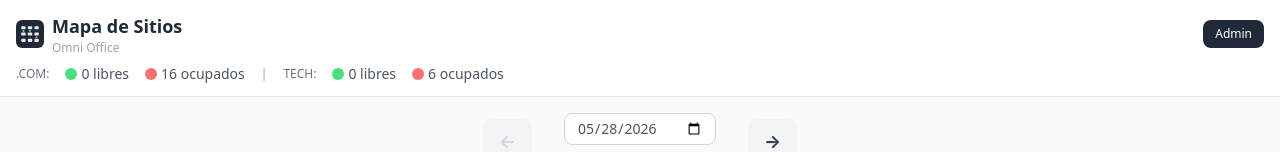
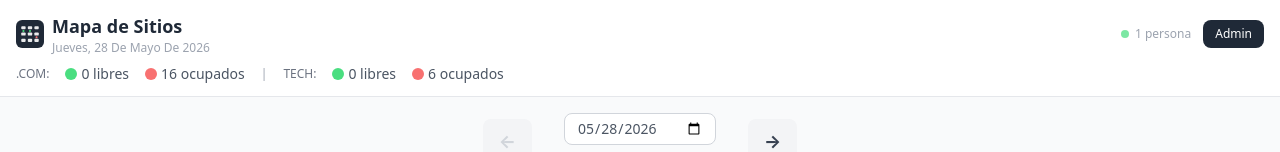
Before and after one commit to isaachuergabayon/seat-in-omni, a React (Vite) app: page /#/ in a window 1280 px wide. Shown: the top 152 px of the page. Built offline with nearby package versions, Linux system fonts and the light colour scheme; no server answers; the database is empty.

Commit message:
feat(ui): show readable date and live online user count in header

```diff
--- /dev/null
+++ b/src/hooks/usePresence.ts
@@ -0,0 +1,37 @@
+import { useEffect, useState } from 'react'
+import { ref, onValue, set, onDisconnect, serverTimestamp } from 'firebase/database'
+import { db } from '../firebase'
+
+function generateSessionId(): string {
+  return Math.random().toString(36).slice(2, 10)
+}
+
+const SESSION_ID = generateSessionId()
+
+export function usePresence(): number {
+  const [count, setCount] = useState(1)
+
+  useEffect(() => {
+    const sessionRef = ref(db, `seatInOmni_presence/${SESSION_ID}`)
+    const allRef = ref(db, 'seatInOmni_presence')
+
+    // Registrar esta sesión
+    set(sessionRef, { connectedAt: serverTimestamp() })
+
+    // Eliminar al desconectar
+    onDisconnect(sessionRef).remove()
+
+    // Escuchar el total de sesiones activas
+    const unsub = onValue(allRef, (snapshot) => {
+      const val = snapshot.val()
+      setCount(val ? Object.keys(val).length : 1)
+    })
+
+    return () => {
+      unsub()
+      set(sessionRef, null)
+    }
+  }, [])
+
+  return count
+}
--- a/src/pages/Home.tsx
+++ b/src/pages/Home.tsx
@@ -4,12 +4,14 @@ import { useData } from '../context/DataContext'
 import DateNavigator from '../components/DateNavigator'
 import OfficeMap from '../components/OfficeMap'
 import OfficeIcon from '../components/OfficeIcon'
-import { formatDate, resolveSeatsForDate } from '../utils'
+import { formatDate, formatDisplayDate, resolveSeatsForDate } from '../utils'
 import { Assignment, SeatStatus } from '../types'
+import { usePresence } from '../hooks/usePresence'
 
 export default function Home() {
   const { data, loading, setData } = useData()
   const [date, setDate] = useState(formatDate(new Date()))
+  const onlineCount = usePresence()
 
   if (loading || !data) {
     return <div className="flex items-center justify-center h-screen text-gray-400">Cargando...</div>
@@ -43,15 +45,21 @@ export default function Home() {
             <OfficeIcon size={28} />
             <div>
               <h1 className="text-lg font-bold text-gray-800">Mapa de Sitios</h1>
-              <p className="text-xs text-gray-400">Omni Office</p>
+              <p className="text-xs text-gray-400 capitalize">{formatDisplayDate(date)}</p>
             </div>
           </div>
+          <div className="flex items-center gap-3">
+            <span className="flex items-center gap-1.5 text-xs text-gray-400">
+              <span className="w-2 h-2 rounded-full bg-green-400 inline-block animate-pulse" />
+              {onlineCount} {onlineCount === 1 ? 'persona' : 'personas'}
+            </span>
             <Link
               to="/admin"
               className="px-3 py-1.5 bg-gray-800 text-white rounded-lg text-xs hover:bg-gray-700 transition"
             >
               Admin
             </Link>
+          </div>
         </div>
         <div className="flex items-center gap-4 text-sm mt-2 flex-wrap">
           <span className="text-xs text-gray-500 font-medium">.COM:</span>
```
Lines whose indentation alone changed are shown as unchanged.
